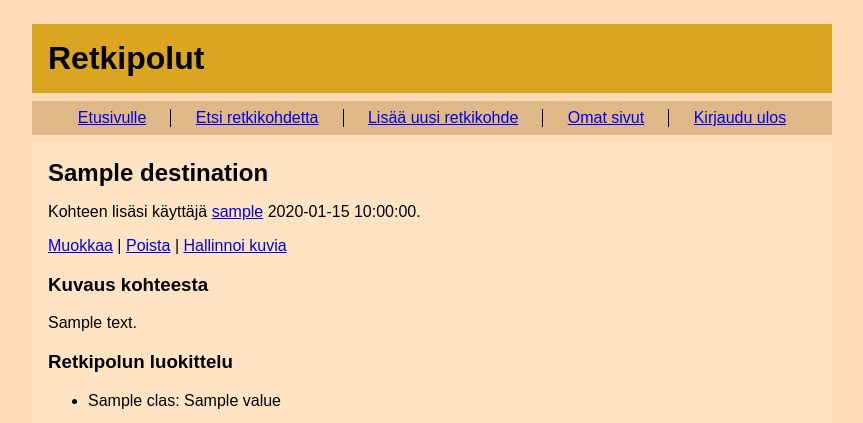
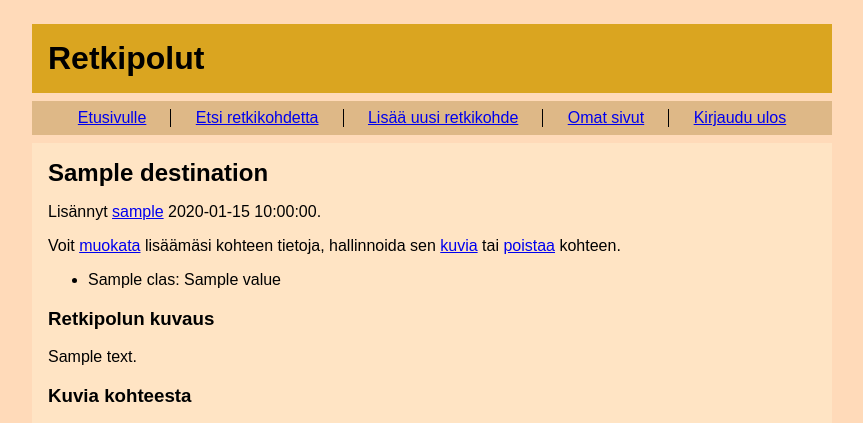
Before and after one commit to tsirpsis/retkipolut, a Flask app: template templates/show_destination.html in a window 1280 px wide. Shown: the top 423 px of the page, without its empty margins (208-1071 px from the left). Run offline with Flask 3, Linux system fonts and the light colour scheme; the visitor is signed in with stand-in values (Sample User, id 1); the template is opened without the code that fills it: most values are stand-ins (such as "Sample title", 1, 10 or a date in 2020); data that the repository does not hold is empty.

Commit message:
Improve destination page

```diff
--- a/templates/show_destination.html
+++ b/templates/show_destination.html
@@ -5,29 +5,21 @@
 {% block content %}
 
 <h2>{{ destination.title }}</h2>
-
 <p>
-  Kohteen lisäsi käyttäjä
-  <a href="/user/{{ destination.user_id }}">{{ destination.username }}</a>
+  Lisännyt <a href="/user/{{ destination.user_id }}">
+    {{ destination.username }}</a>
     {{ destination.creation_time }}.
 </p>
+
 {% if session.user_id == destination.user_id %}
   <p>
-    <a href="/edit_destination/{{ destination.id }}">Muokkaa</a> |
-    <a href="/remove_destination/{{ destination.id }}">Poista</a> |
-    <a href="/images/{{ destination.id }}">Hallinnoi kuvia</a>
-  </p>
+    Voit
+    <a href="/edit_destination/{{ destination.id }}">muokata</a> lisäämäsi kohteen tietoja, hallinnoida sen
+    <a href="/images/{{ destination.id }}">kuvia</a> tai
+    <a href="/remove_destination/{{ destination.id }}">poistaa</a> kohteen.
 {% endif %}
 
-<h3>Kuvaus kohteesta</h3>
-  {% if destination.content %}
-    <p>{{ destination.content | show_lines}}</p>
-  {% else %}
-    <p>Käyttäjä ei ole lisännyt kohteelle kuvausta.</p>
-  {% endif %}
-
 {% if classes %}
-  <h3>Retkipolun luokittelu</h3>
   <ul>
     {% for class in classes %}
       <li>{{ class.title }}: {{ class.value }}</li>
@@ -35,17 +27,20 @@
   </ul>
 {% endif %}
 
+<h3>Retkipolun kuvaus</h3>
+<p>{{ destination.content | show_lines}}</p>
+
 <h3>Kuvia kohteesta</h3>
 {% if images %}
   {% for image in images %}
     <img src="/image/{{ image.id }}" alt="Kuva kohteesta
-      {{ destination.title }}"/>
+      {{ destination.title }}"/> <br />
   {% endfor %}
 {% else %}
   <p>Kohteesta ei ole vielä kuvia.</p>
 {% endif %}
 
-<h3>Kohteen kommentit</h3>
+<h3>Kommentit</h3>
 {% if comments %}
   {% for comment in comments %}
     <p id="{{ comment.id }}"><a href="/user/{{ comment.user_id }}">
@@ -55,12 +50,10 @@
       {% if session.user_id == comment.user_id %}
         <a href="/edit_comment/{{ comment.id }}">Muokkaa</a>
       {% endif %}
-
     </p>
     <p>{{ comment.content | show_lines }}</p>
   <hr />
   {% endfor %}
-
 {% else %}
   <p>Kohteella ei ole vielä kommentteja.</p>
 {% endif %}
@@ -79,6 +72,7 @@
     <input type="submit" value="Lähetä"/>
   </form>
 {% endif %}
+
 <p>
   <a href="{{ request.referrer if request.referrer else '/' }}">Takaisin</a>
 </p>
--- a/validations.py
+++ b/validations.py
@@ -1,5 +1,5 @@
 def check_destination(title, content):
-    if not title or len(title) > 50 or len(content) > 2000:
+    if not title or len(title) > 50 or not content or len(content) > 2000:
         return False
     return True
 
```
